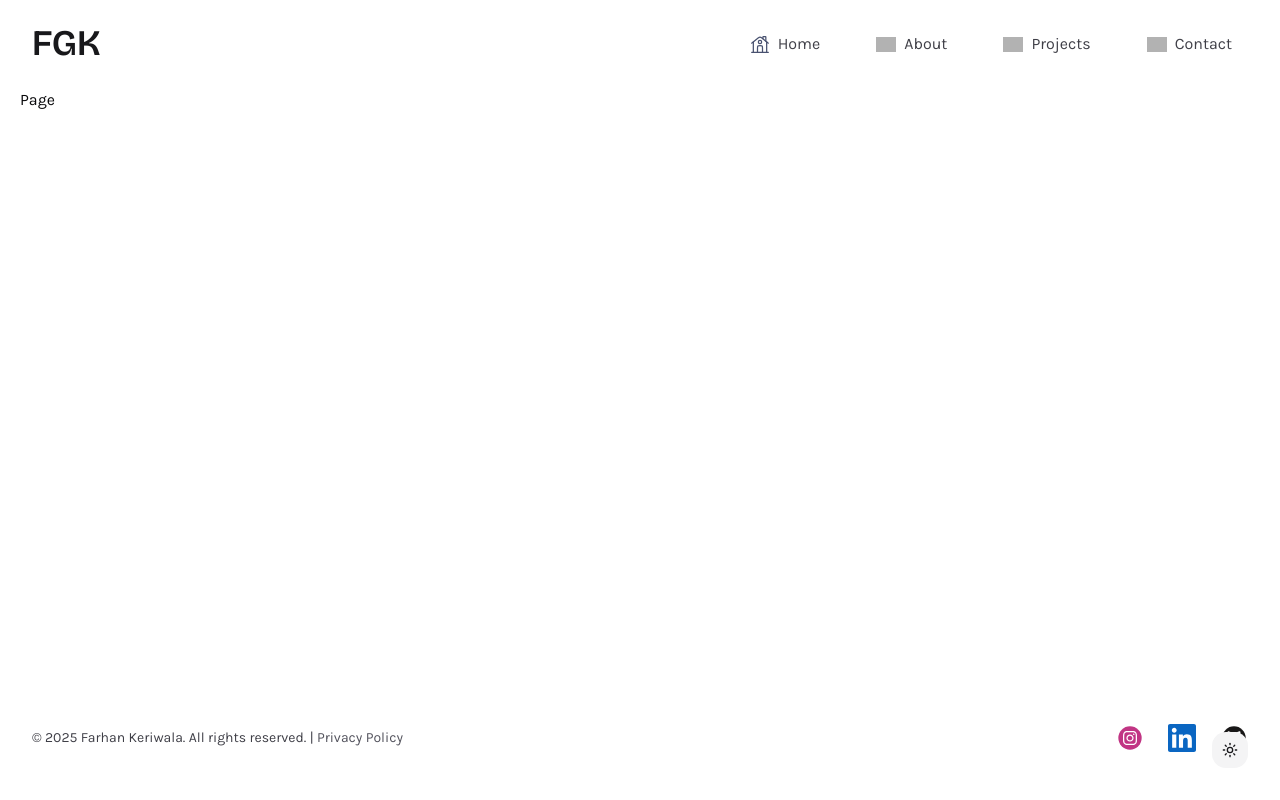
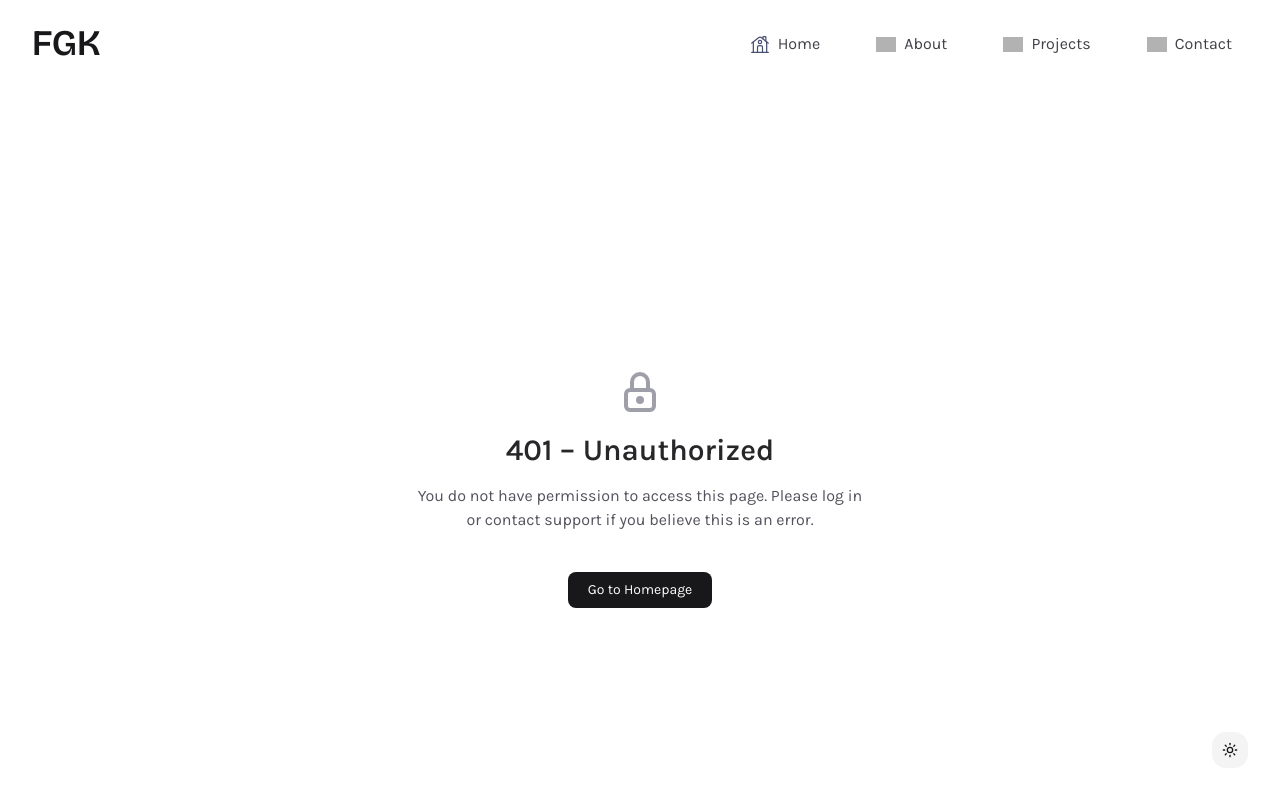
Before and after one commit to farhankeriwala/portfolio, a Next.js app: page /unauthorized in a window 1280 px wide. Shown: the top 800 px of the page. Built offline with nearby package versions, Linux system fonts and the light colour scheme; grey boxes are pictures that could not be loaded.

Commit message:
Implement 404 Page

```diff
--- /dev/null
+++ b/app/not-found.tsx
@@ -0,0 +1,25 @@
+import React from "react";
+import Link from "next/link";
+import { IconSearchOff } from "@tabler/icons-react";
+
+const NotFoundPage = () => {
+    return (
+        <div className="flex-grow mx-auto min-h-full flex-col items-center justify-center px-6 py-12 bg-white dark:bg-zinc-900 text-center">
+            <div className="flex flex-col items-center space-y-4">
+                <IconSearchOff className="h-12 w-12 text-zinc-400 dark:text-zinc-600" />
+                <h1 className="text-3xl font-semibold text-zinc-800 dark:text-zinc-100">404 – Page Not Found</h1>
+                <p className="text-zinc-600 dark:text-zinc-400 max-w-md">
+                    The page you're looking for doesn't exist or has been moved.
+                </p>
+                <Link
+                    href="/"
+                    className="mt-6 inline-block px-5 py-2 rounded-md text-sm font-medium bg-zinc-900 text-white dark:bg-zinc-100 dark:text-zinc-900 hover:bg-zinc-800 dark:hover:bg-zinc-200 transition"
+                >
+                    Return to Homepage
+                </Link>
+            </div>
+        </div>
+    );
+};
+
+export default NotFoundPage;
--- a/app/unauthorized/page.tsx
+++ b/app/unauthorized/page.tsx
@@ -1,8 +1,25 @@
-import React from 'react'
+import React from "react";
+import Link from "next/link";
+import { IconLock } from "@tabler/icons-react";
 
 const Page = () => {
     return (
-        <div>Page</div>
-    )
-}
-export default Page
+        <div className="min-h-screen flex flex-col items-center justify-center px-6 py-12 bg-white dark:bg-zinc-900 text-center">
+            <div className="flex flex-col items-center space-y-4">
+                <IconLock className="h-12 w-12 text-zinc-400 dark:text-zinc-600" />
+                <h1 className="text-3xl font-semibold text-zinc-800 dark:text-zinc-100">401 – Unauthorized</h1>
+                <p className="text-zinc-600 dark:text-zinc-400 max-w-md">
+                    You do not have permission to access this page. Please log in or contact support if you believe this is an error.
+                </p>
+                <Link
+                    href="/"
+                    className="mt-6 inline-block px-5 py-2 rounded-md text-sm font-medium bg-zinc-900 text-white dark:bg-zinc-100 dark:text-zinc-900 hover:bg-zinc-800 dark:hover:bg-zinc-200 transition"
+                >
+                    Go to Homepage
+                </Link>
+            </div>
+        </div>
+    );
+};
+
+export default Page;
```
